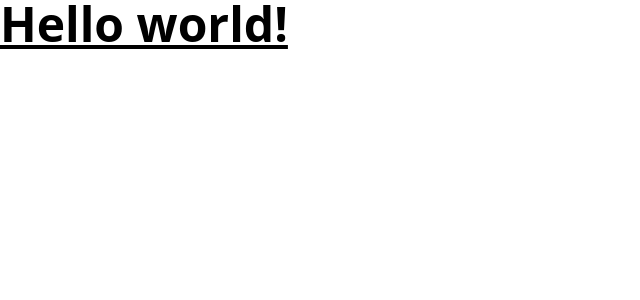
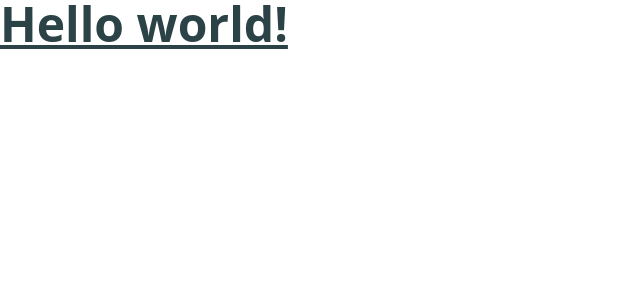
Before and after one commit to CarlosArgelio/contact-form, a React (Vite) app: page / in a window 1280 px wide. Shown: the top 300 px of the page, without its empty margins (0-640 px from the left). Built offline with nearby package versions, Linux system fonts and the light colour scheme; the HTML template or start-up script is replaced by a standard one.

Commit message:
style: config color

```diff
--- a/src/App.tsx
+++ b/src/App.tsx
@@ -1,7 +1,9 @@
 const App = () => {
   return (
     <>
-      <h1 className="text-5xl font-bold underline">Hello world!</h1>
+      <h1 className="text-5xl font-bold underline text-grey-900">
+        Hello world!
+      </h1>
     </>
   );
 };
--- a/tailwind.config.js
+++ b/tailwind.config.js
@@ -2,7 +2,15 @@
 export default {
   content: ["./index.html", "./src/**/*.{js,ts,jsx,tsx}"],
   theme: {
-    extend: {},
+    extend: {
+      colors: {
+        "grey-900": "hsl(187, 24%, 22%)",
+        "grey-500": "hsl(186, 15%, 59%)",
+        "tropical-rain-forest": "hsl(169, 82%, 27%)",
+        honeydew: "hsl(148, 38%, 91%)",
+        "red-errors": "hsl(0, 66%, 54%)",
+      },
+    },
   },
   plugins: [],
 };
```
